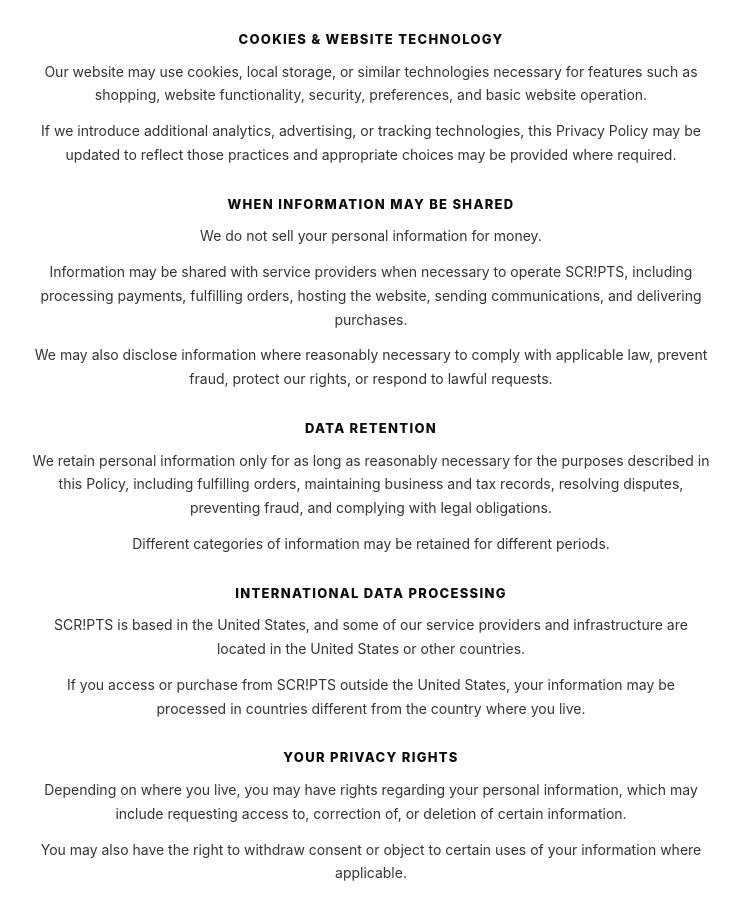
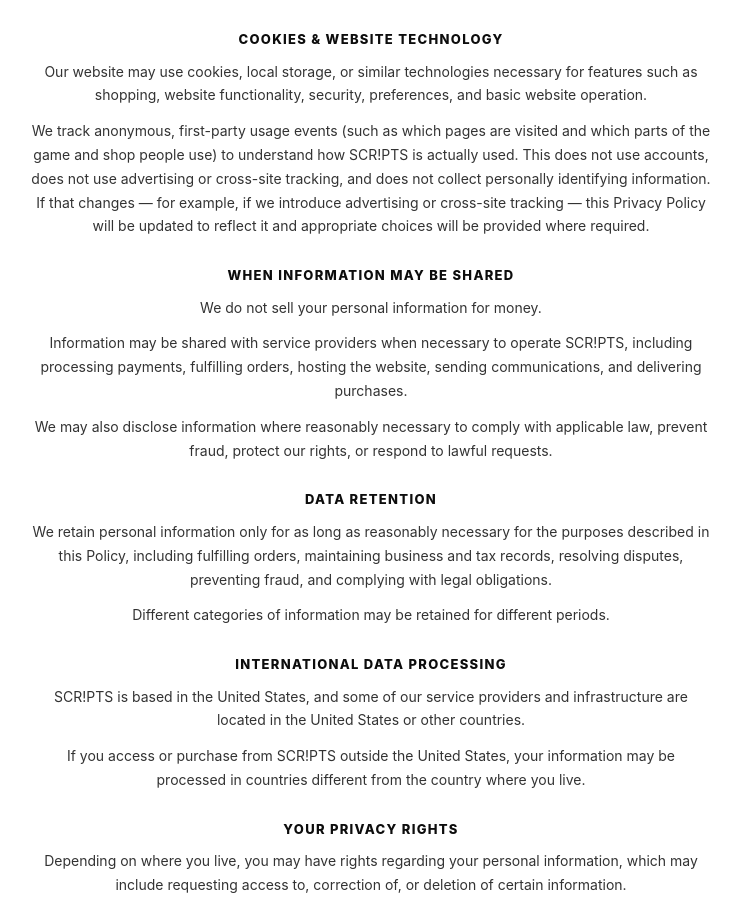
Before and after one commit to tplow01/Scripts, a Next.js app: page /privacy in a window 1280 px wide. Shown: the part 1681-2582 px from the top of the page, without its empty margins (269-1010 px from the left). Built offline with nearby package versions, Linux system fonts and the light colour scheme.

Commit message:
docs: describe the new anonymous analytics in the Privacy Policy Co-Authored-By: Claude Haiku 4.5 <noreply@anthropic.com>

```diff
--- a/app/privacy/page.tsx
+++ b/app/privacy/page.tsx
@@ -104,7 +104,7 @@ export default function PrivacyPage() {
           Our website may use cookies, local storage, or similar technologies necessary for features such as shopping, website functionality, security, preferences, and basic website operation.
         </p>
         <p>
-          If we introduce additional analytics, advertising, or tracking technologies, this Privacy Policy may be updated to reflect those practices and appropriate choices may be provided where required.
+          We track anonymous, first-party usage events (such as which pages are visited and which parts of the game and shop people use) to understand how SCR!PTS is actually used. This does not use accounts, does not use advertising or cross-site tracking, and does not collect personally identifying information. If that changes — for example, if we introduce advertising or cross-site tracking — this Privacy Policy will be updated to reflect it and appropriate choices will be provided where required.
         </p>
       </Section>
 
```
